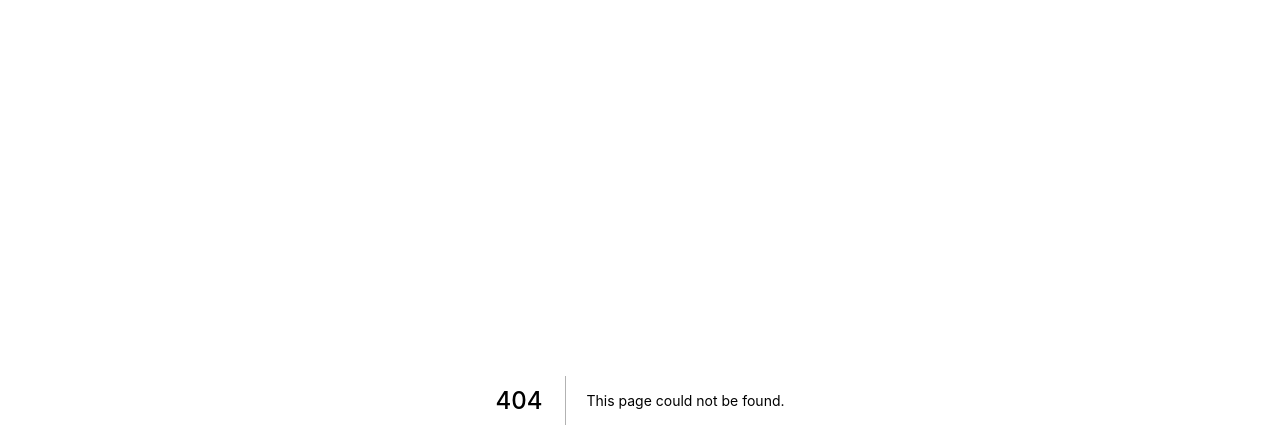
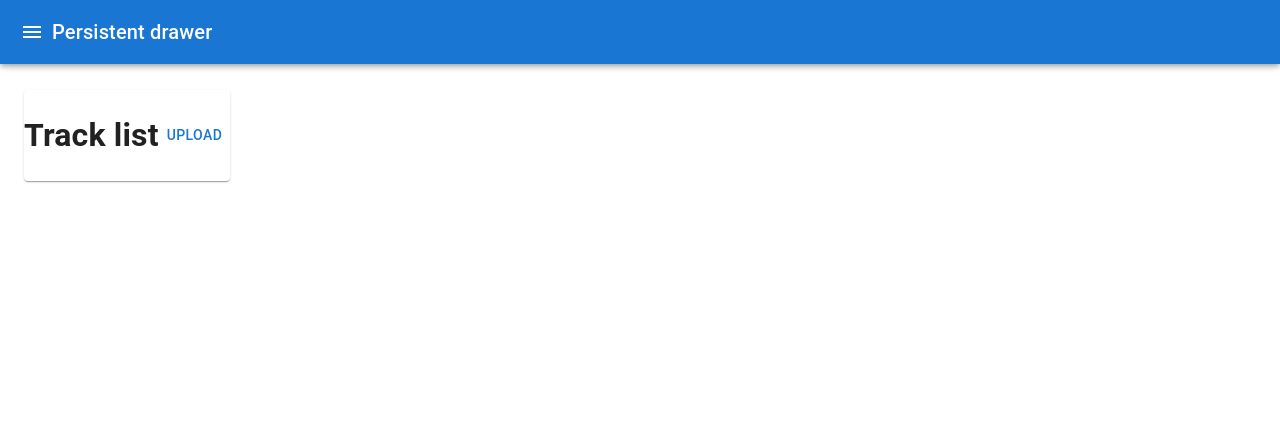
Before and after one commit to nikolayhotim1/music-platform, a Next.js app in the folder client/: page /tracks in a window 1280 px wide. Before the commit this address had no page. Shown: the top 448 px of the page. Built offline with nearby package versions, Linux system fonts and the light colour scheme.

Commit message:
feature: create some pages for UI

```diff
--- /dev/null
+++ b/client/components/Navbar.tsx
@@ -0,0 +1,79 @@
+import * as React from 'react';
+import Drawer from '@mui/material/Drawer';
+import CssBaseline from '@mui/material/CssBaseline';
+import Toolbar from '@mui/material/Toolbar';
+import List from '@mui/material/List';
+import Typography from '@mui/material/Typography';
+import IconButton from '@mui/material/IconButton';
+import MenuIcon from '@mui/icons-material/Menu';
+import ChevronLeftIcon from '@mui/icons-material/ChevronLeft';
+import ListItem from '@mui/material/ListItem';
+import ListItemIcon from '@mui/material/ListItemIcon';
+import ListItemText from '@mui/material/ListItemText';
+import InboxIcon from '@mui/icons-material/MoveToInbox';
+import MailIcon from '@mui/icons-material/Mail';
+import { useRouter } from 'next/router';
+import { AppBar } from '@mui/material';
+
+const menuItems = [
+    { text: 'Home page', href: '/' },
+    { text: 'Track list', href: '/tracks' },
+    { text: 'Album list', href: '/albums' },
+]
+
+export default function Navbar() {
+    const [open, setOpen] = React.useState(false);
+    const router = useRouter()
+
+    const handleDrawerOpen = () => {
+        setOpen(true);
+    };
+
+    const handleDrawerClose = () => {
+        setOpen(false);
+    };
+
+    return (
+        <div >
+            <CssBaseline />
+            <AppBar
+                position="fixed"
+            >
+                <Toolbar>
+                    <IconButton
+                        color="inherit"
+                        aria-label="open drawer"
+                        onClick={handleDrawerOpen}
+                        edge="start"
+                    >
+                        <MenuIcon />
+                    </IconButton>
+                    <Typography variant="h6" noWrap component="div">
+                        Persistent drawer
+                    </Typography>
+                </Toolbar>
+            </AppBar>
+            <Drawer
+                variant="persistent"
+                anchor="left"
+                open={open}
+            >
+                <div>
+                    <IconButton onClick={handleDrawerClose}>
+                        <ChevronLeftIcon />
+                    </IconButton>
+                </div>
+                <List>
+                    {menuItems.map(({ text, href }, index) => (
+                        <ListItem button key={href} onClick={() => router.push(href)}>
+                            <ListItemIcon>
+                                {index % 2 === 0 ? <InboxIcon /> : <MailIcon />}
+                            </ListItemIcon>
+                            <ListItemText primary={text} />
+                        </ListItem>
+                    ))}
+                </List>
+            </Drawer>
+        </div>
+    );
+};
--- /dev/null
+++ b/client/layouts/MainLayout.tsx
@@ -0,0 +1,16 @@
+import { Container } from '@mui/material';
+import React from 'react';
+import Navbar from '../components/Navbar';
+
+const MainLayout: React.FC = ({ children }) => {
+    return (
+        <>
+            <Navbar />
+            <Container style={{ margin: '90px 0' }}>
+                {children}
+            </Container>
+        </>
+    );
+};
+
+export default MainLayout;
--- /dev/null
+++ b/client/pages/tracks/index.tsx
@@ -0,0 +1,20 @@
+import { Button, Card, Grid } from '@mui/material';
+import React from 'react';
+import MainLayout from '../../layouts/MainLayout';
+
+const Index = () => {
+    return (
+        <MainLayout>
+            <Grid container>
+                <Card>
+                    <Grid container justifyContent='space-between'>
+                        <h1>Track list</h1>
+                        <Button>Upload</Button>
+                    </Grid>
+                </Card>
+            </Grid>
+        </MainLayout>
+    );
+};
+
+export default Index;
```
Also changed, not shown: client/pages/index.tsx (+7 -4 lines), client/pages/tracks/create.tsx (added, +12 -0 lines).
